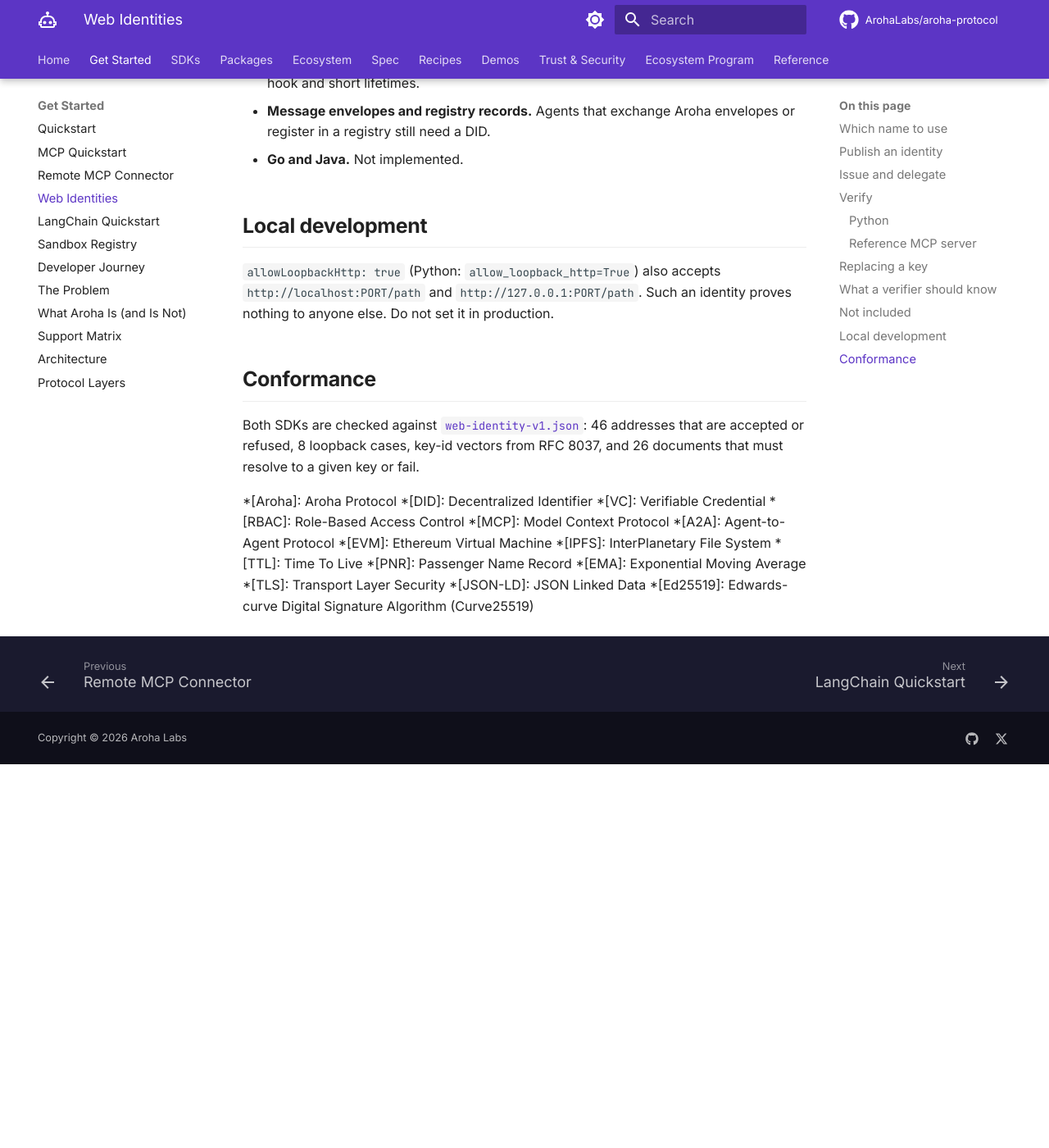
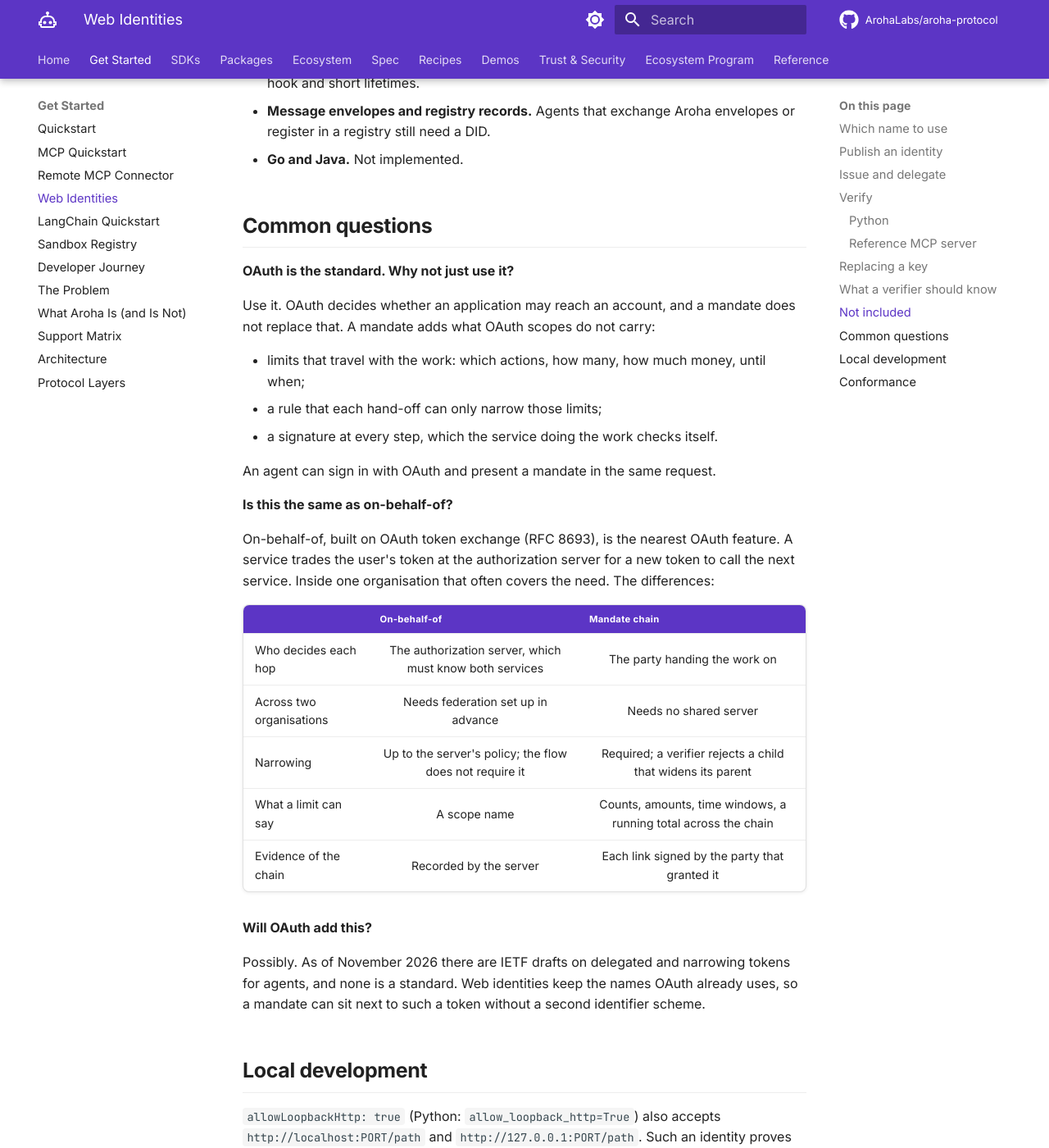
Before and after one commit to ArohaLabs/aroha-protocol, an MkDocs documentation site: the page built from docs/integrations/web-identities.md, in a window 1280 px wide and 1400 px high, scrolled down 5913 px. Shown: the whole window at 82% size. Built offline with MkDocs 1.6.1 and Material for MkDocs 9.7.7, drawn with Linux system fonts in a browser that asks for light colours; comment, search, counter and statistics services are not loaded; the version menu is left out; before the commit the page ends 6845 px from its top, so only the background shows below that.

Commit message:
docs: answer "why not OAuth" and "is this on-behalf-of" in the web identities guide
Two questions every reader of this page asks. The answers say what OAuth and
token exchange (RFC 8693) already cover, where a mandate chain differs, and
that the IETF drafts in this area are not yet standards.

Co-Authored-By: Claude Fable 5.1 <noreply@anthropic.com>
Signed-off-by: projectmed99 <projectmed99@gmail.com>

```diff
--- a/docs/integrations/web-identities.md
+++ b/docs/integrations/web-identities.md
@@ -163,6 +163,34 @@ Removing a key works the same way: it keeps verifying until each verifier's cach
 - **Message envelopes and registry records.** Agents that exchange Aroha envelopes or register in a registry still need a DID.
 - **Go and Java.** Not implemented.
 
+## Common questions
+
+**OAuth is the standard. Why not just use it?**
+
+Use it. OAuth decides whether an application may reach an account, and a mandate does not replace that. A mandate adds what OAuth scopes do not carry:
+
+- limits that travel with the work: which actions, how many, how much money, until when;
+- a rule that each hand-off can only narrow those limits;
+- a signature at every step, which the service doing the work checks itself.
+
+An agent can sign in with OAuth and present a mandate in the same request.
+
+**Is this the same as on-behalf-of?**
+
+On-behalf-of, built on OAuth token exchange (RFC 8693), is the nearest OAuth feature. A service trades the user's token at the authorization server for a new token to call the next service. Inside one organisation that often covers the need. The differences:
+
+| | On-behalf-of | Mandate chain |
+|---|---|---|
+| Who decides each hop | The authorization server, which must know both services | The party handing the work on |
+| Across two organisations | Needs federation set up in advance | Needs no shared server |
+| Narrowing | Up to the server's policy; the flow does not require it | Required; a verifier rejects a child that widens its parent |
+| What a limit can say | A scope name | Counts, amounts, time windows, a running total across the chain |
+| Evidence of the chain | Recorded by the server | Each link signed by the party that granted it |
+
+**Will OAuth add this?**
+
+Possibly. As of November 2026 there are IETF drafts on delegated and narrowing tokens for agents, and none is a standard. Web identities keep the names OAuth already uses, so a mandate can sit next to such a token without a second identifier scheme.
+
 ## Local development
 
 `allowLoopbackHttp: true` (Python: `allow_loopback_http=True`) also accepts `http://localhost:PORT/path` and `http://127.0.0.1:PORT/path`. Such an identity proves nothing to anyone else. Do not set it in production.
```
